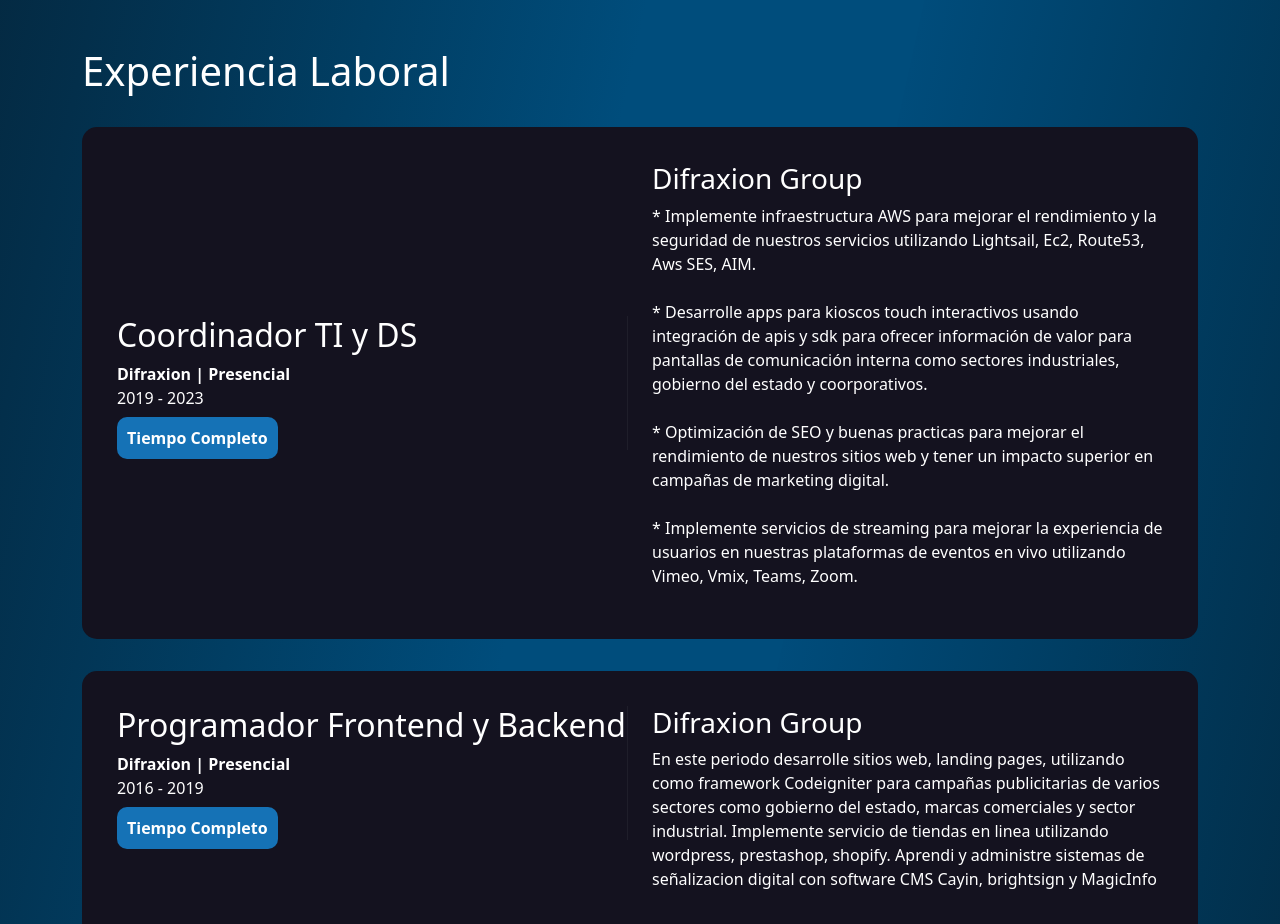
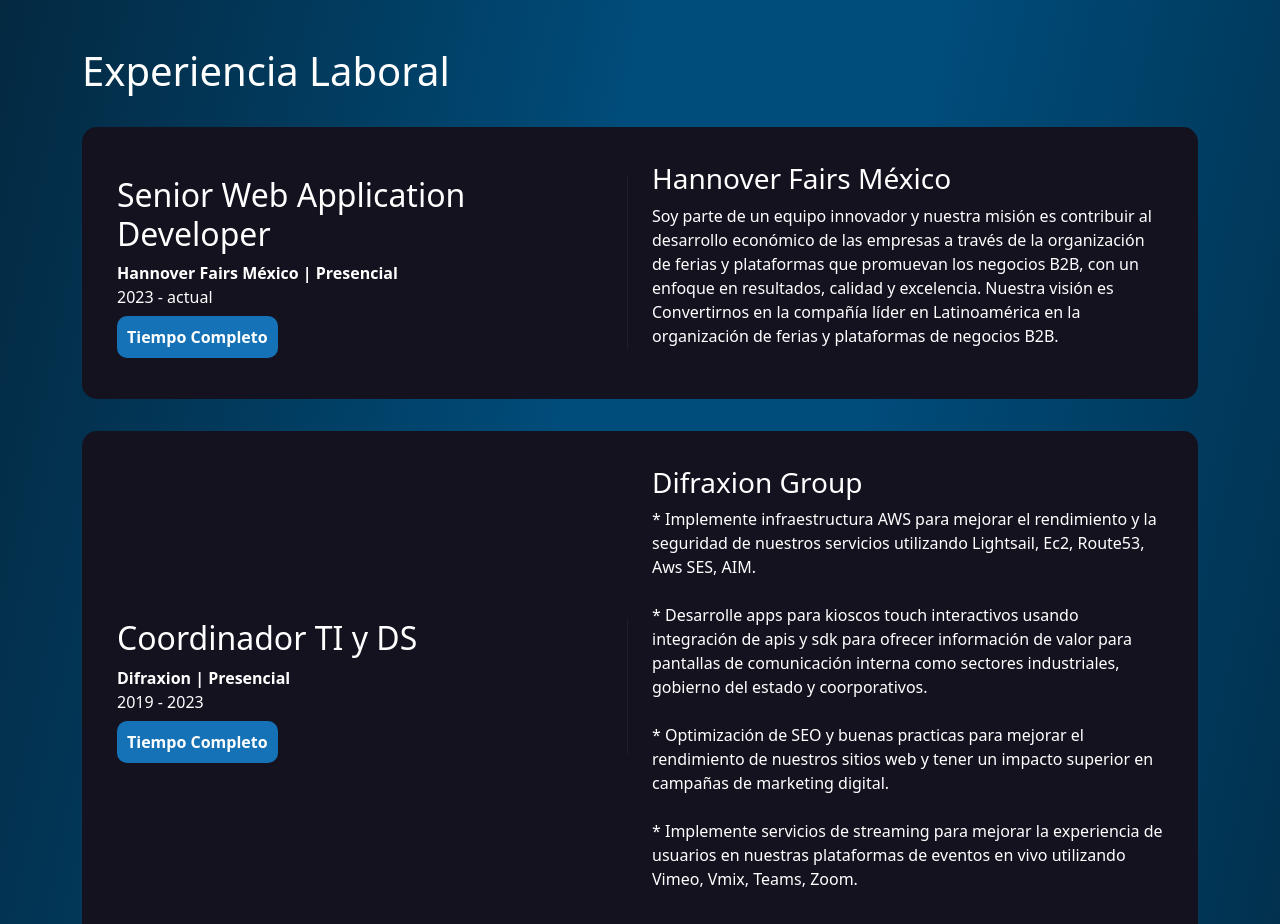
Before and after one commit to Pachix-Dev/portfolio, a React (Vite) app: page / in a window 1280 px wide. Shown: the part 2080-3004 px from the top of the page. Built offline with nearby package versions, Linux system fonts and the light colour scheme.

Commit message:
add new exp work

```diff
--- a/src/assets/components/Experiencia.jsx
+++ b/src/assets/components/Experiencia.jsx
@@ -6,6 +6,26 @@
     <div id='experiencia' className='experiencia-wrapper mt-5 pt-5'>
       <Container>
         <h1>Experiencia Laboral</h1>
+        <div className='resume-row'>
+          <Row>
+            <Col lg={6} className='my-auto'>
+              <div className='rb-left'>
+                <h2>Senior Web Application Developer</h2>
+                <strong>Hannover Fairs México | Presencial</strong>
+                <p>2023 - actual</p>
+                <span className='rb-time'>Tiempo Completo</span>
+              </div>
+            </Col>
+            <Col lg={6}>
+              <div className='rb-right'>
+                <h3>Hannover Fairs México</h3>
+                <p>
+                  Soy parte de un equipo innovador y nuestra misión es contribuir al desarrollo económico de las empresas a través de la organización de ferias y plataformas que promuevan los negocios B2B, con un enfoque en resultados, calidad y excelencia. Nuestra visión es Convertirnos en la compañía líder en Latinoamérica en la organización de ferias y plataformas de negocios B2B.
+                </p>
+              </div>
+            </Col>
+          </Row>
+        </div>
         <div className='resume-row'>
           <Row>
             <Col lg={6} className='my-auto'>
```
